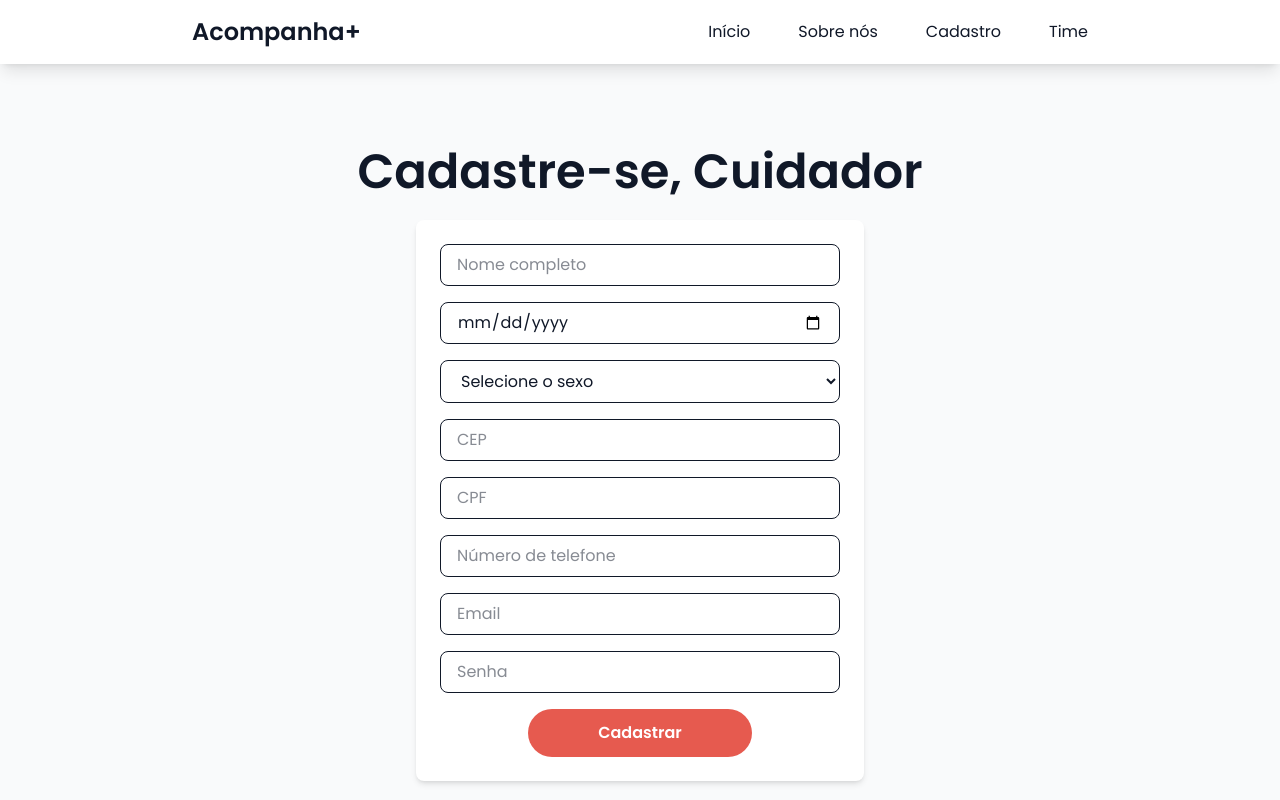
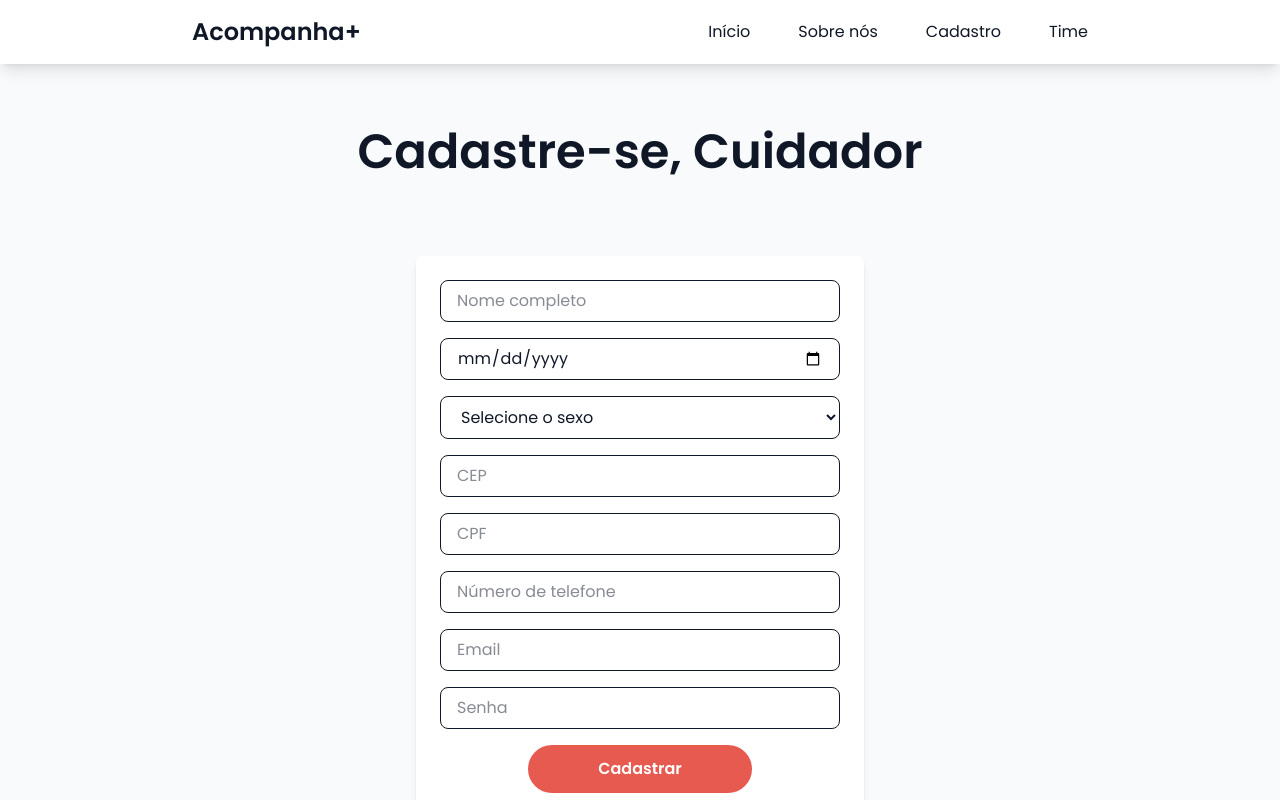
Before and after one commit to acompanha-mais/site-spa, a React (Vite) app in the folder site-spa/: page /cadastro in a window 1280 px wide. Shown: the top 800 px of the page. Built offline with nearby package versions, Linux system fonts and the light colour scheme.

Commit message:
style: diminui espacamento

```diff
--- a/site-spa/src/routes/SignUpCuidador/index.tsx
+++ b/site-spa/src/routes/SignUpCuidador/index.tsx
@@ -86,8 +86,8 @@ export default function SignUpCuidador(){
     }
 
     return(
-        <main className="min-h-screen flex flex-col items-center justify-center p-4">
-            <h1 className="mb-6 text-center">Cadastre-se, Cuidador</h1>
+        <main className="min-h-screen flex flex-col items-center justify-center">
+            <h1 className="mb-20 text-center">Cadastre-se, Cuidador</h1>
             <form onSubmit={handleSubmit} className="bg-white shadow-md rounded-lg p-6 w-full max-w-md flex flex-col space-y-4">
                 <input
                     type="text"
```
